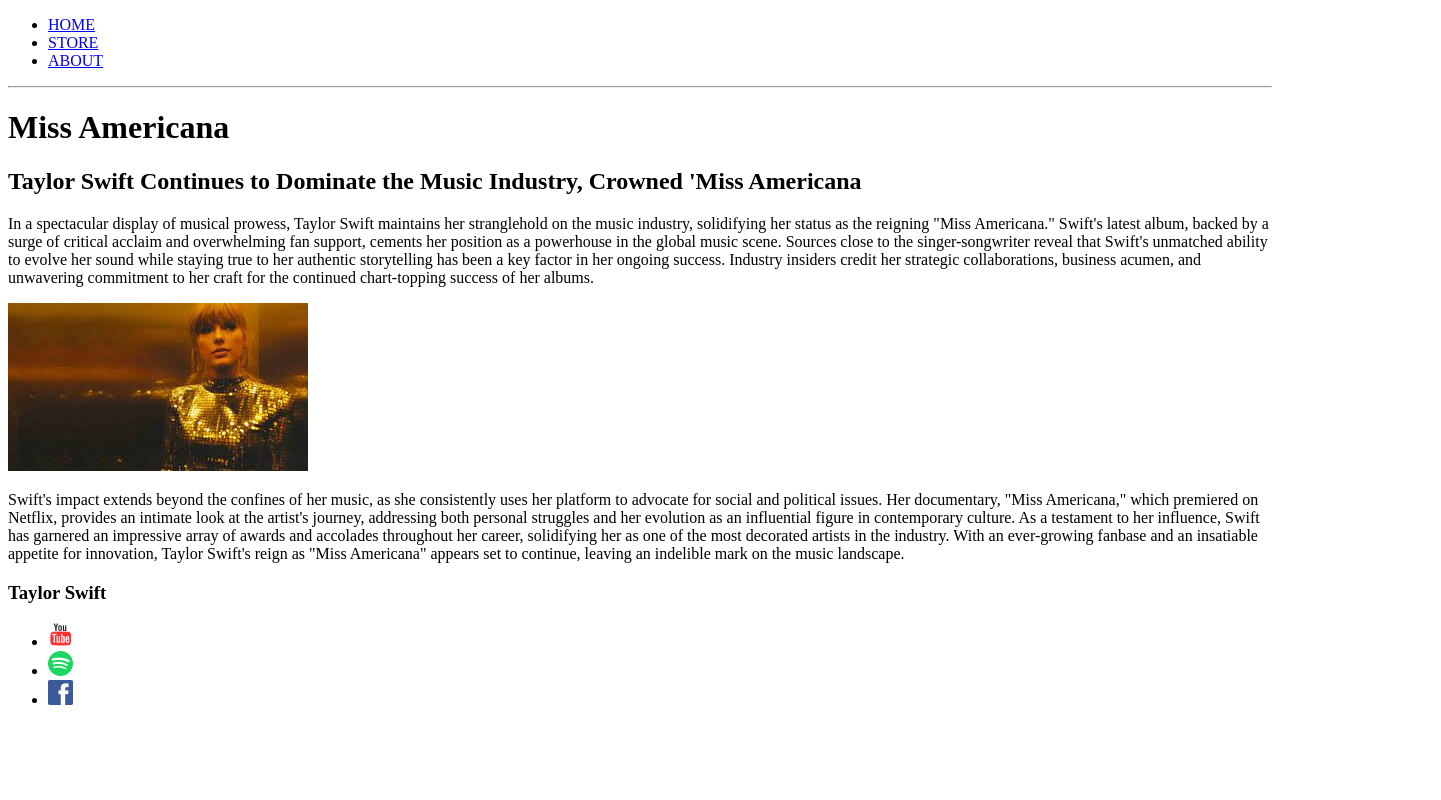
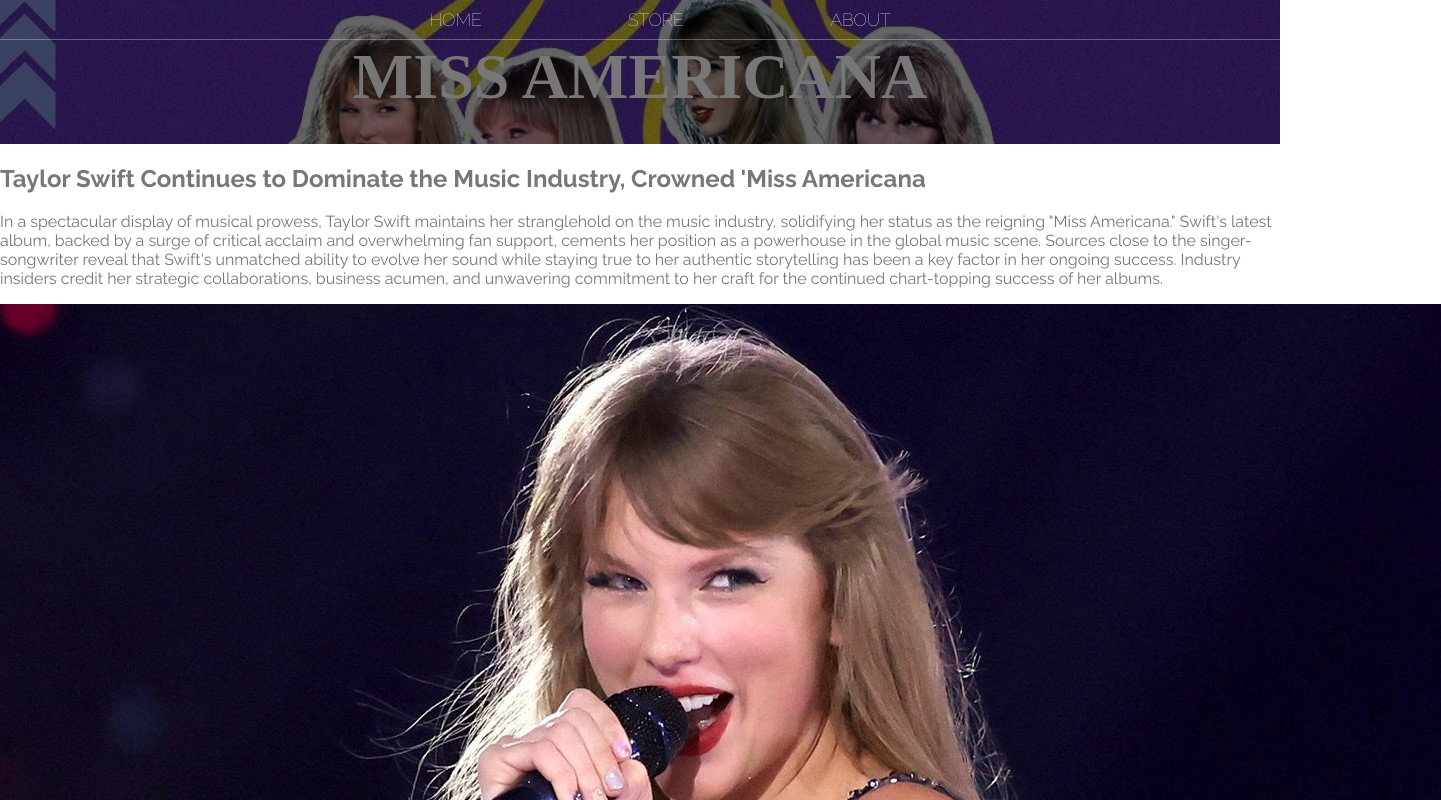
Before and after one commit to FloresTristan/WebDev-TaylorSwift, a plain HTML site: page HTML/about.html in a window 1280 px wide. Shown: the top 800 px of the page, 1441 px wide, since content can reach past the window. Drawn offline with Linux system fonts and the light colour scheme.

Commit message:
added font and new images

```diff
--- a/HTML/about.html
+++ b/HTML/about.html
@@ -6,16 +6,16 @@
         <link rel="stylesheet" href="style.css"/>
     </head>
         <body>
-            <header>
-                <nav>
+            <header class="about-header">
+                <nav class="nav main-nav">
                     <ul>
                         <li><a href="home.html">HOME</a></li>
                         <li><a href="store.html">STORE</a></li>
                         <li><a href="about.html">ABOUT</a></li>
                     </ul>
                 </nav>
-                <hr>
-                <h1>Miss Americana</h1>
+
+                <h1 class="taylor swift">MISS AMERICANA</h1>
             </header>
             <section>
                 <h2>Taylor Swift Continues to Dominate the Music Industry, Crowned 'Miss Americana</h2>
@@ -23,7 +23,7 @@
                 In a spectacular display of musical prowess, Taylor Swift maintains her stranglehold on the music industry, solidifying her status as the reigning "Miss Americana." Swift's latest album, backed by a surge of critical acclaim and overwhelming fan support, cements her position as a powerhouse in the global music scene.
                 Sources close to the singer-songwriter reveal that Swift's unmatched ability to evolve her sound while staying true to her authentic storytelling has been a key factor in her ongoing success. Industry insiders credit her strategic collaborations, business acumen, and unwavering commitment to her craft for the continued chart-topping success of her albums.
                 </p>
-                <img src="images/taylor.jpg">
+                <img src="images/eras2.jpg">
                 <p>
                     Swift's impact extends beyond the confines of her music, as she consistently uses her platform to advocate for social and political issues. Her documentary, "Miss Americana," which premiered on Netflix, provides an intimate look at the artist's journey, addressing both personal struggles and her evolution as an influential figure in contemporary culture.
                     As a testament to her influence, Swift has garnered an impressive array of awards and accolades throughout her career, solidifying her as one of the most decorated artists in the industry. With an ever-growing fanbase and an insatiable appetite for innovation, Taylor Swift's reign as "Miss Americana" appears set to continue, leaving an indelible mark on the music landscape.
--- a/HTML/style.css
+++ b/HTML/style.css
@@ -0,0 +1,54 @@
+@import url('https://fonts.googleapis.com/css2?family=Raleway:ital,wght@0,100..900;1,100..900&display=swap');
+
+@font-face{
+    font-family: "Pistilli-Roman";
+    src: url(fonts/Pistilli-Roman.otf) format("otf");
+}
+* {
+    box-sizing: border-box;
+    font-family: Raleway;
+    color: #777;
+}
+
+html, body{
+    margin: 0;
+    padding: 0;
+}
+.main-nav{
+    text-align: center;
+    font-size: 1.1em;
+    font-weight: lighter;
+    border-bottom: 1px solid rgba(255,255,255,.3);
+}
+.main-nav li{
+    padding: 0 5%;
+}
+.nav ul{
+    margin: 0;
+}
+.nav li{
+    display: inline;
+}
+.nav a{
+    display: inline-block;
+    padding: .5em;
+    color: white;
+    text-decoration: none;
+}
+.nav a:hover{
+    background-color: rgba(255,255,255,.3);
+}
+.swift {
+    text-align: center;
+    margin: 0;
+    font-size: 4em;
+    font-family: "Pistilli-Roman";
+}
+
+.about-header {
+    background-color: rgba(0, 0, 0, .6);
+    background-image: url(images/eras1.jpg);
+    background-blend-mode: multiply;
+    background-size: cover;
+    padding-bottom: 30px;
+}
```
Also changed, not shown: HTML/fonts/Pistilli-Roman.otf (added), HTML/images/eras.jpg (added), HTML/images/eras1.jpg (added), HTML/images/eras2.jpg (added), HTML/images/header.jpg (added), 1 other file.
